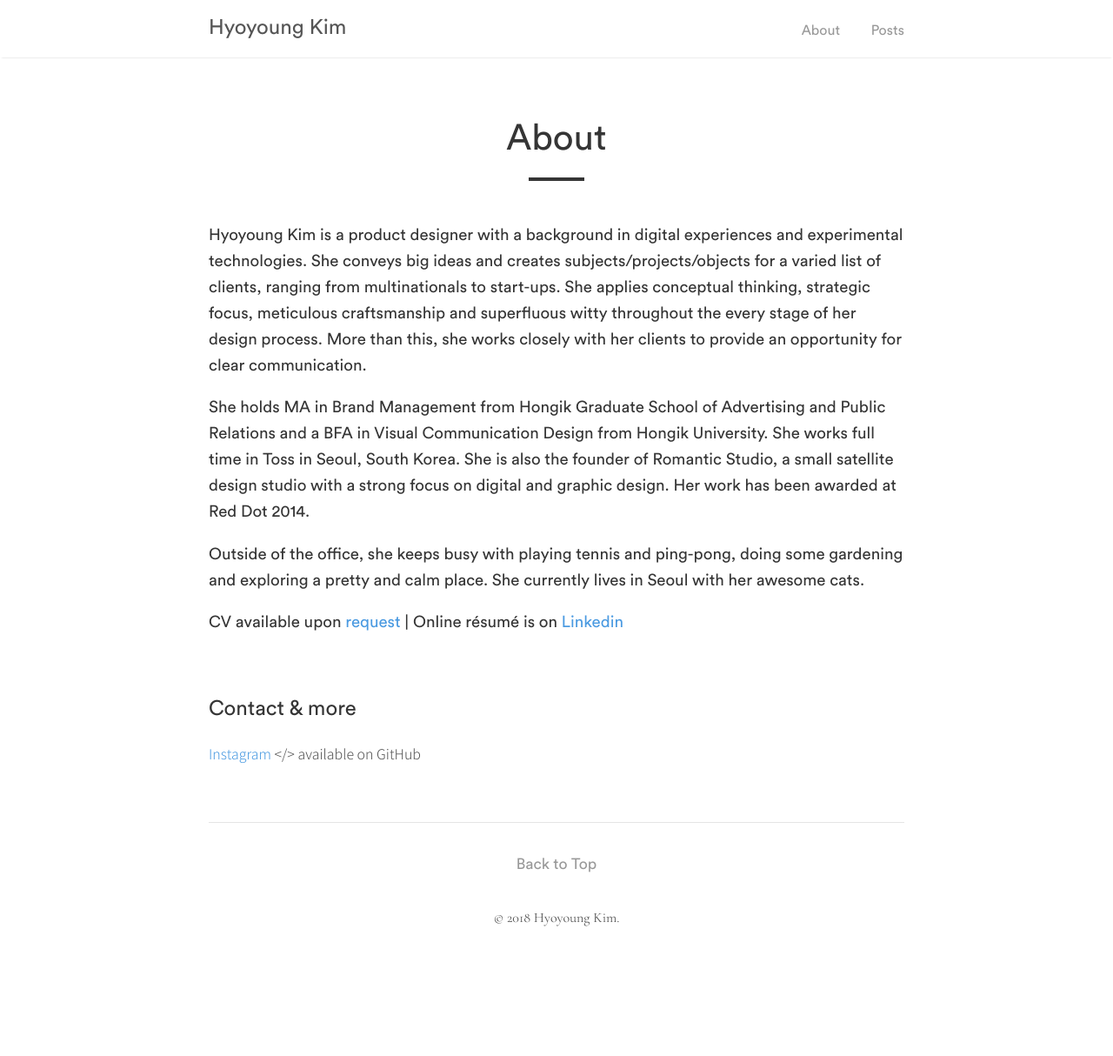
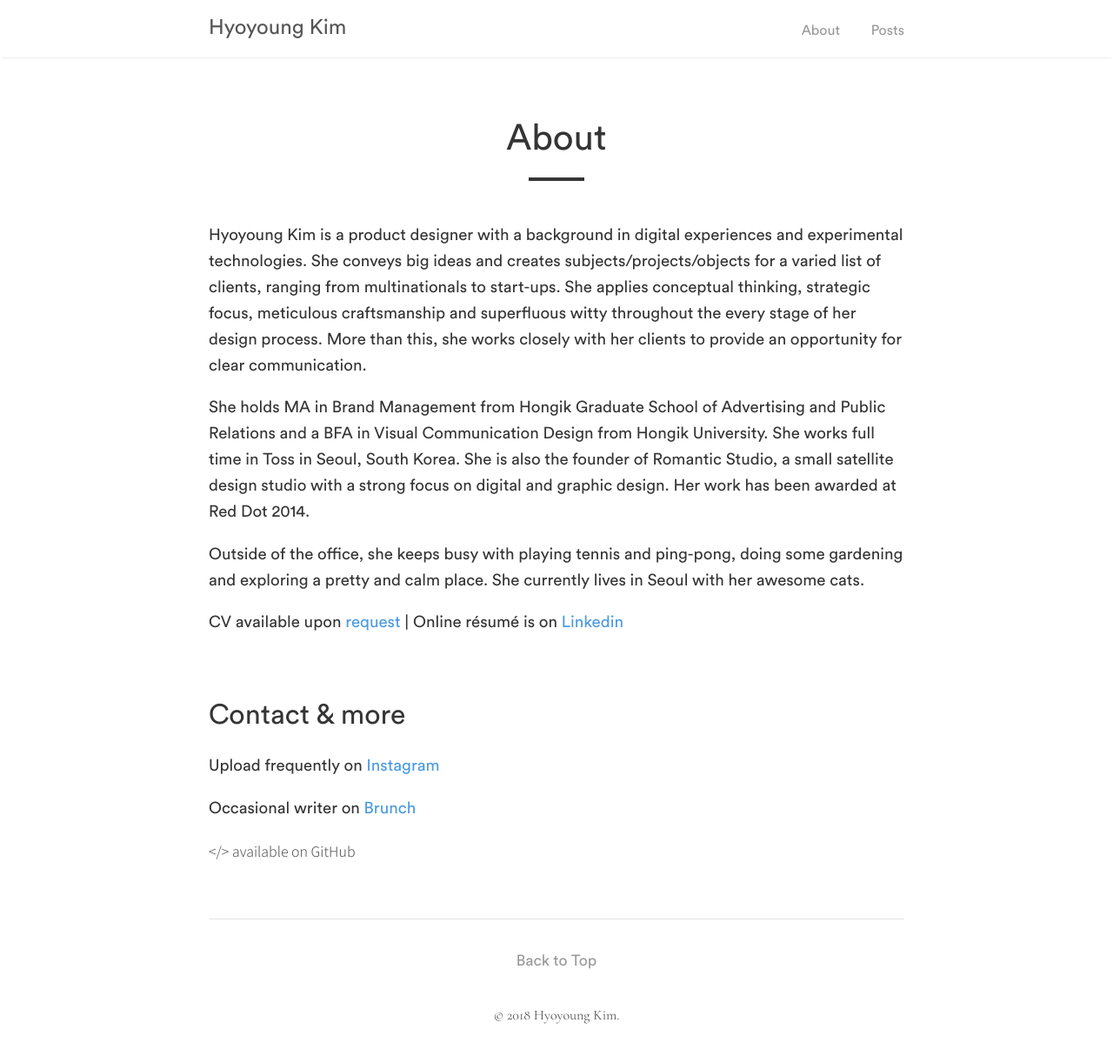
Before and after one commit to hyngkm/hyngkm.github.io, a Jekyll site: the page built from _pages/about.md, in a window 1280 px wide. Shown: the whole page at 87% size. Built offline with Jekyll 4.4.1, drawn with Linux system fonts in a browser that asks for light colours; before the commit the page ends 1102 px from its top, so only the background shows below that.

Commit message:
Update about.md

```diff
--- a/_pages/about.md
+++ b/_pages/about.md
@@ -14,7 +14,9 @@ permalink: /about/
 ### CV available upon [request](mailto: hyoyoung.j.kim@gmail.com)  |   Online résumé is on <a href="https://www.linkedin.com/in/hyoyoungkim/" target="_blank">Linkedin</a>
 
 <br>
-## Contact & more
+# Contact & more
 
-<a href="https://www.firstborn.com" target="_blank">Instagram</a>
+### Upload frequently on <a href="https://www.instagram.com/romanticstudio/" target="_blank">Instagram</a>
+### Occasional writer on <a href="https://brunch.co.kr/@pizzakim#articles" target="_blank">Brunch</a>
+
 </> available on GitHub
```
